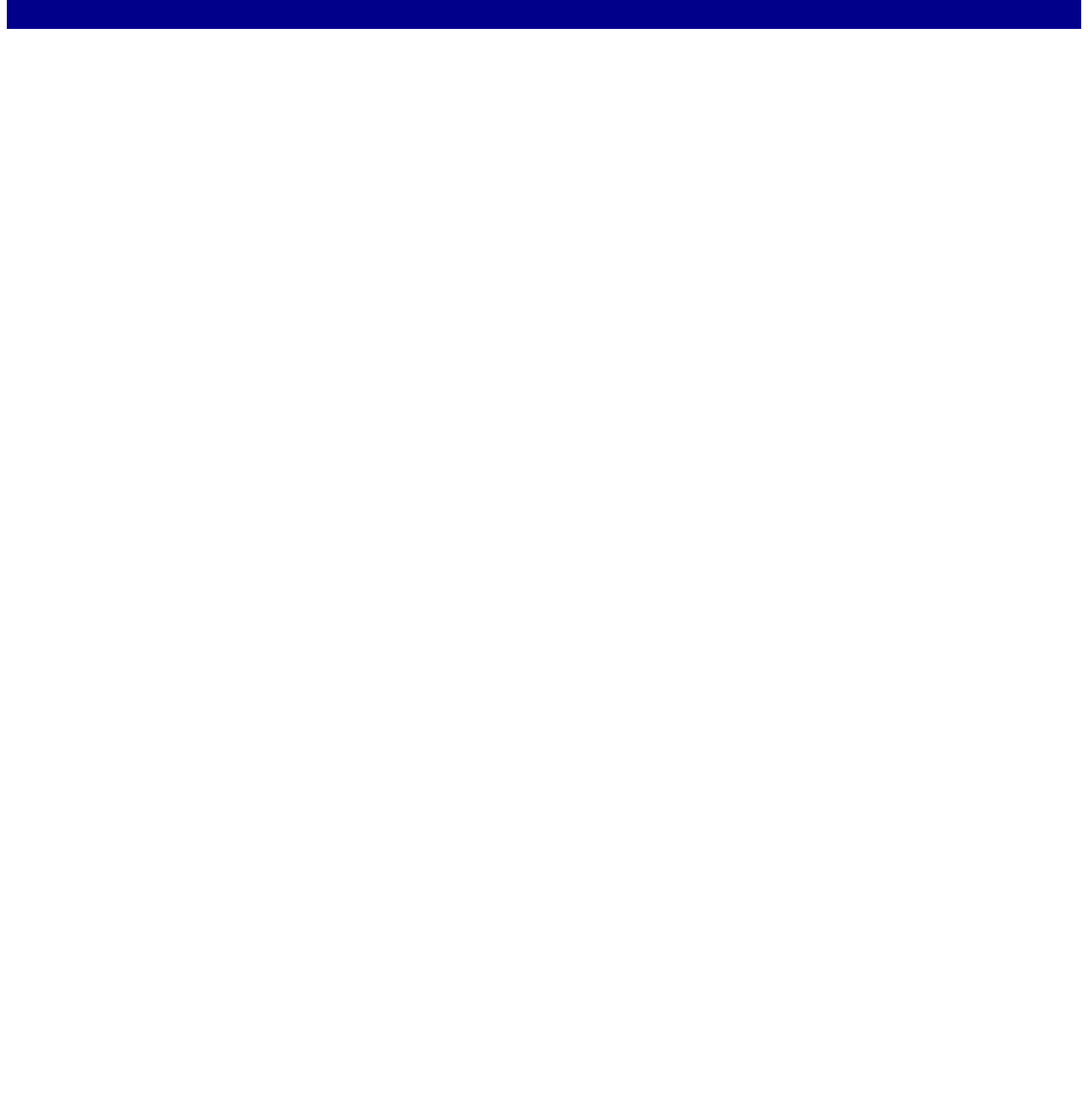
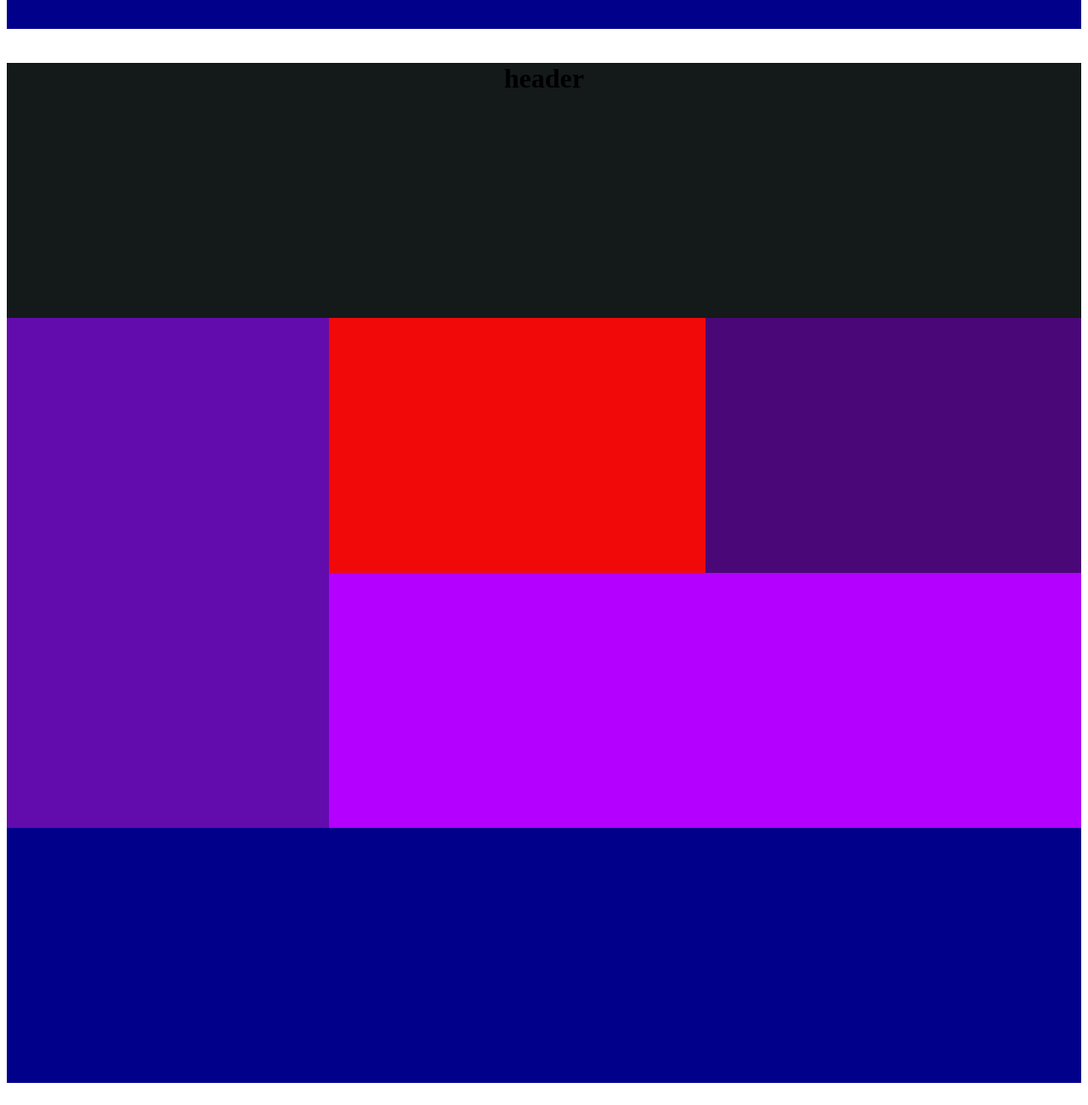
Before and after one commit to Husnainaslamdeveloper/practice-front-end, a plain HTML site: page index.html in a window 1280 px wide. Shown: the part 4652-5952 px from the top of the page at 85% size. Before the commit the page ends 4694 px from the top, so only its background shows below. Drawn offline with Linux system fonts and the light colour scheme.

Commit message:
work on div

```diff
--- a/index.html
+++ b/index.html
@@ -248,7 +248,7 @@
   </div>
   <div class="A" >
     <h1>
-      <header class="header">header</header>
+      <header class="header ">header</header>
     </h1>
 
   </div>
@@ -264,6 +264,40 @@
   <div class="B">
 
   </div>
+  <br>
+   <div class="Header2" >
+    <h1>
+      <header class="header ">header</header>
+    </h1>
+
+  </div>
+  <div class="main4">
+    <div class="a3">
+
+    </div>
+    <div class="b3">
+      <div class="main5">
+        <div class="i1">
+
+        </div>
+        <div class="i2">
+
+        </div>
+
+      </div>
+      <div class="d">
+
+        </div>
+
+    </div>
+
+  </div>
+  <div class="last">
+
+  </div>
+  <br>
+
+
 </body>
 
 </html>
--- a/style.css
+++ b/style.css
@@ -77,3 +77,49 @@ th,td{
     width: 100%;
     background-color: darkblue;
 }
+.Header2{
+    height: 300px;
+    width: 100%;
+    background-color: rgb(20, 25, 25);
+}
+.header{
+    text-align: center;
+}
+.main4{
+    display: flex;
+}
+.a3{
+    height: 600px;
+    width: 30%;
+    background-color:rgb(98, 12, 173);
+}
+.b3{
+    height: 300px;
+    width: 70%;
+    background-color: rgb(237, 204, 15);
+}
+.main5{
+    display: flex;
+}
+.i1{
+     height: 300px;
+    width: 50%;
+    background-color: rgb(241, 9, 9);
+
+}
+.i2{
+ height: 300px;
+    width: 50%;
+    background-color: rgb(74, 7, 119);
+}
+.d{
+     height: 300px;
+    width: 100%;
+    background-color: rgb(179, 0, 255);
+
+}
+.last{
+    height: 300px;
+    width: 100%;
+    background-color: darkblue;
+}
```
